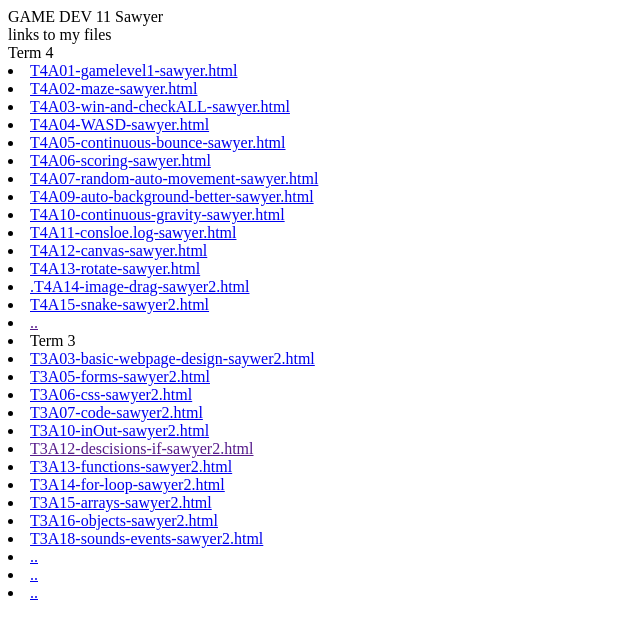
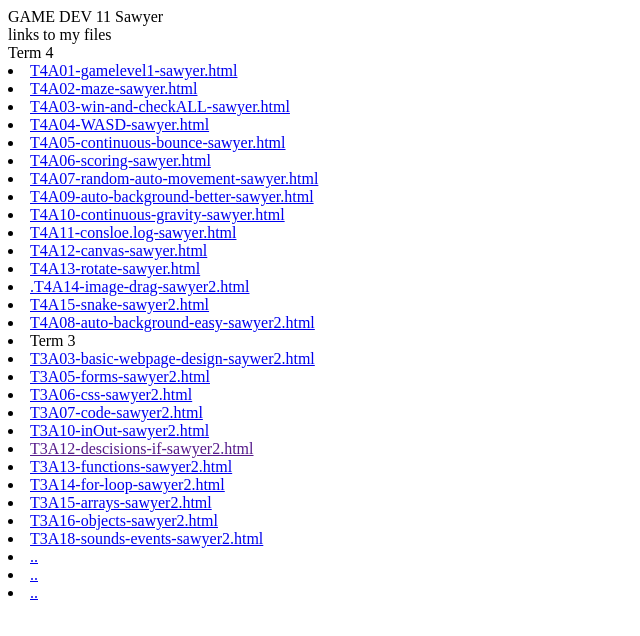
Before and after one commit to sawyermss3489/mss-game-dev, a plain HTML site: page public/index.html in a window 1280 px wide. Shown: the whole page, without its empty margins (0-640 px from the left). Drawn offline with Linux system fonts and the light colour scheme.

Commit message:
Update index.html

```diff
--- a/public/index.html
+++ b/public/index.html
@@ -35,7 +35,7 @@ Term 4 <br>
 
 <li><a href="T4A15-snake-sawyer2.html">T4A15-snake-sawyer2.html</a>
 
-<li><a href="">..</a>
+<li><a href="T4A08-auto-background-easy-sawyer2.html">T4A08-auto-background-easy-sawyer2.html</a>
 
 
 
```
